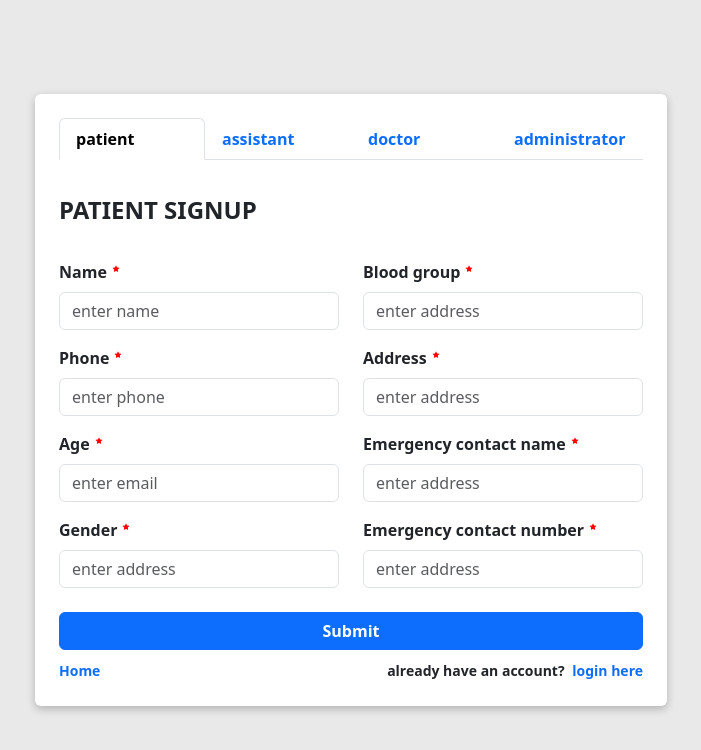
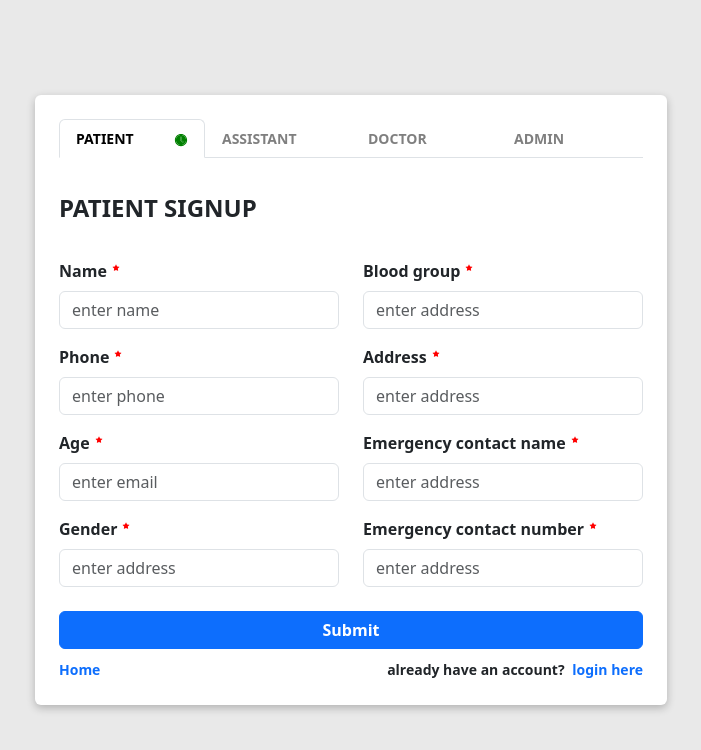
Before and after one commit to kbutsho/hospital-management-frontend, a Next.js app: page /signup in a window 1280 px wide. Shown: the top 750 px of the page, without its empty margins (289-990 px from the left). Built offline with nearby package versions, Linux system fonts and the light colour scheme.

Commit message:
signup form status design added

```diff
--- a/src/components/signup/Tabs.js
+++ b/src/components/signup/Tabs.js
@@ -1,5 +1,6 @@
 import styles from '@/styles/signup/signup.module.css';
 import { ROLE } from '@/constant';
+import { AiTwotoneClockCircle } from 'react-icons/ai';
 
 const Tabs = ({ activeComponent, handleTabClick }) => {
     return (
@@ -7,29 +8,53 @@ const Tabs = ({ activeComponent, handleTabClick }) => {
             <li className={`${styles.navItem} nav-item`}>
                 <span
                     onClick={() => handleTabClick(ROLE.PATIENT)}
-                    className={`nav-link ${activeComponent === ROLE.PATIENT ? 'active' : ''}`}>
-                    patient
+                    className={`text-uppercase nav-link ${activeComponent === ROLE.PATIENT ? 'active' : 'text-black-50'}`}>
+                    <div className='d-flex justify-content-between'>
+                        <div>patient</div>
+                        {activeComponent === ROLE.PATIENT ?
+                            <div><AiTwotoneClockCircle size="14" color="green" /></div>
+                            : null
+                        }
+                    </div>
                 </span>
             </li>
             <li className={`${styles.navItem} nav-item`}>
                 <span
                     onClick={() => handleTabClick(ROLE.ASSISTANT)}
-                    className={`nav-link ${activeComponent === ROLE.ASSISTANT ? 'active' : ''}`}>
-                    assistant
+                    className={`text-uppercase nav-link ${activeComponent === ROLE.ASSISTANT ? 'active' : 'text-black-50'}`}>
+                    <div className='d-flex justify-content-between'>
+                        <div>assistant</div>
+                        {activeComponent === ROLE.ASSISTANT ?
+                            <div><AiTwotoneClockCircle size="14" color="green" /></div>
+                            : null
+                        }
+                    </div>
                 </span>
             </li>
             <li className={`${styles.navItem} nav-item`}>
                 <span
                     onClick={() => handleTabClick(ROLE.DOCTOR)}
-                    className={`nav-link ${activeComponent === ROLE.DOCTOR ? 'active' : ''}`}>
-                    doctor
+                    className={`text-uppercase nav-link ${activeComponent === ROLE.DOCTOR ? 'active' : 'text-black-50'}`}>
+                    <div className='d-flex justify-content-between'>
+                        <div>doctor</div>
+                        {activeComponent === ROLE.DOCTOR ?
+                            <div><AiTwotoneClockCircle size="14" color="green" /></div>
+                            : null
+                        }
+                    </div>
                 </span>
             </li>
             <li className={`${styles.navItem} nav-item`}>
                 <span
                     onClick={() => handleTabClick(ROLE.ADMINISTRATOR)}
-                    className={`nav-link ${activeComponent === ROLE.ADMINISTRATOR ? 'active' : ''}`}>
-                    administrator
+                    className={`text-uppercase nav-link ${activeComponent === ROLE.ADMINISTRATOR ? 'active' : 'text-black-50'}`}>
+                    <div className='d-flex justify-content-between'>
+                        <div>admin</div>
+                        {activeComponent === ROLE.ADMINISTRATOR ?
+                            <div><AiTwotoneClockCircle size="14" color="green" /></div>
+                            : null
+                        }
+                    </div>
                 </span>
             </li>
         </ul>
--- a/src/styles/signup/signup.module.css
+++ b/src/styles/signup/signup.module.css
@@ -34,6 +34,7 @@
     flex: 1;
     font-weight: bold;
     cursor: pointer;
+    font-size: 14px;
 }
 
 .main .box input {
```
